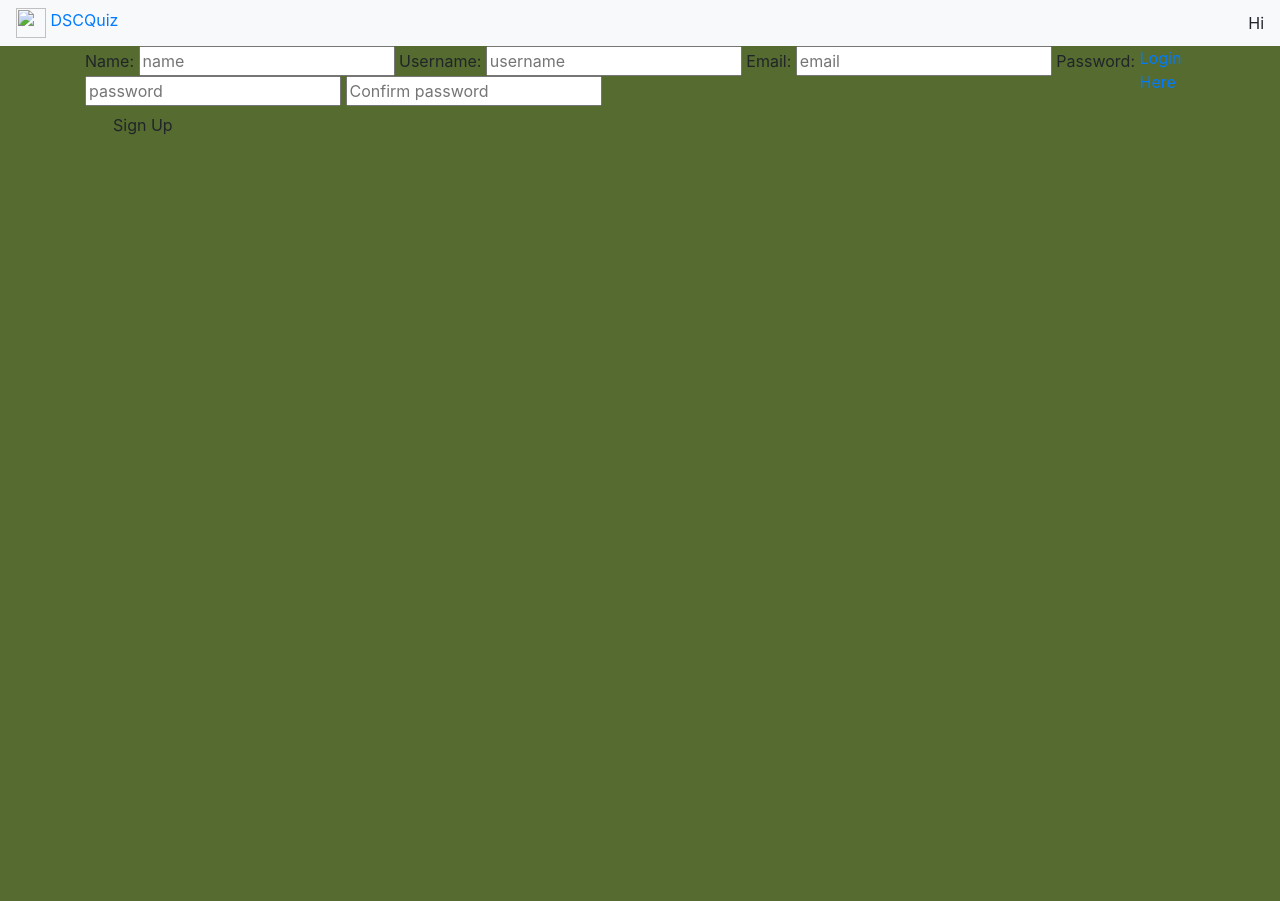
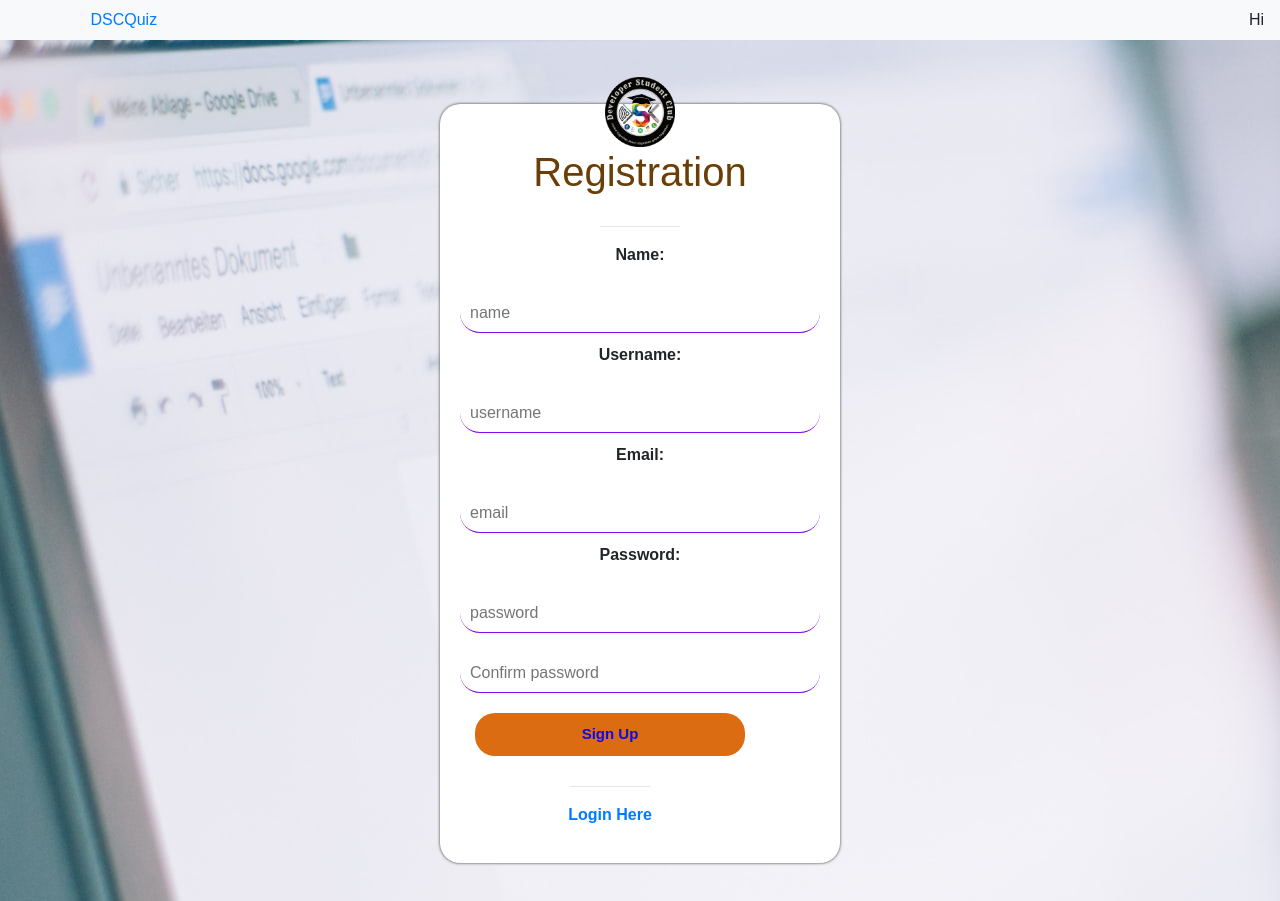
Before and after one commit to Developer-Student-Club-Bijnor/quiz-dsc, a Django app: template templates/register.html in a window 1280 px wide. Before the commit the page ends 135 px from the top, so only its background shows below. Run offline with Django 3.2, Linux system fonts and the light colour scheme; the template is opened without the code that fills it, so the values that code supplies are empty.

Commit message:
styling register and login page.

```diff
--- a/static/css/quiz_style.css
+++ b/static/css/quiz_style.css
@@ -1,4 +1,80 @@
-body
-{
-    background-color: darkolivegreen;
+
+
+body{
+    margin:0;
+    padding:0;
+    font-family:sans-serif;
+
+    background-size: cover;
+    background-position: center;
 }
+
+.container{
+    width:400px;
+    box-shadow:0 0 3px 0 rgba(0,0,0,0.8);
+    background:#fff;
+    padding:20px;
+    margin:5% auto 3%;
+    text-align:center;
+    font-weight: bold;
+    border-radius: 20px;
+
+}
+
+.container h1{
+    color:#693f07;
+    margin-bottom: 30px;
+}
+
+input{
+    border-radius:20px;
+    padding:10px;
+    margin:10px 0;
+    width:100%;
+    border:1px solid #999;
+    outline:none;
+}
+
+.container input[type="text"],input[type="password"],input[type="email"] {
+    border: none;
+    border-bottom: 1px solid rgb(134, 13, 233);
+    background: transparent;
+    outline: none;
+    height:40px;
+    color: rgb(233, 13, 13);
+    font-size: 16px;
+}
+#login{
+    color:rgb(11, 11, 235);
+    width:100%;
+    padding:10px;
+    border-radius:20px;
+    font-size:15px;
+    font-weight: bold;
+    margin:10px 0;
+    border:none;
+    outline:none;
+    cursor:pointer;
+    background-color: #db6c11;
+}
+a{
+    text-decoration: none;
+}
+hr{
+    margin-top:20px;
+    width:80px;
+}
+
+img{
+    width:70px;
+    margin-top:-50px;
+}
+#login:hover{
+    cursor: pointer;
+    background:  rgb(144,238,144);
+    color:#5f1cdb;
+}
+
+.container a:hover{
+    color:#db1c8b;
+}
--- a/templates/main.html
+++ b/templates/main.html
@@ -13,12 +13,12 @@
 
     </head>
 
-    <body>
+    <body style="background: url('{% static "images/pic.jpg" %}');">
 
         <!--Navbar-->
         <nav class="navbar navbar-light bg-light">
             <a href="/" class="nav-brand">
-                <img src="" alt="" class="d-inline-block align-top" width="30" height="30">
+                <img src="{%static 'images/logo.png' %}" alt="" class="d-inline-block align-top" width="30" height="30">
                 DSCQuiz
             </a>
             <ul class="navbar-nav">
--- a/templates/register.html
+++ b/templates/register.html
@@ -1,32 +1,31 @@
 {%extends 'main.html'%}
-
+{% load static %}
 
 {%block content%}
 <div class="container">
-
-    <div class="d-flex justify-content-center mx-auto">
-        <div id="form-wrapper">
-
+    <img src="{%static 'images/logo.png' %}"class="logo">
+     <h1>Registration</h1>
+     <hr>
             <form action="" class="form-group" method="POST">
                 {%csrf_token%}
-                Name:
+                <p>Name:</p>
                 <input type="text" id="name" placeholder="name">
-                Username:
+                <p>Username:</p>
                 <input type="text" id="username" placeholder="username">
-                Email:
+                <p>Email:</p>
                 <input type="email" id="email" placeholder="email" name="email">
-                Password:
+                <p>Password:</p>
                 <input type="password" id="password" placeholder="password">
                 <input type="password" id="password2" placeholder="Confirm password">
-                <div class="col-sm-offset-2 col-sm-10">
+                <div class="col-sm-offset-2 col-sm-10 ">
                     <button id="login" class="btn btn-default" type="submit">Sign Up</button>
+                    <hr>
+                    <a href="{%url 'login'%}">Login Here</a>
                 </div>
             </form>
         </div>
-        <a href="{%url 'login'%}">Login Here</a>
-    </div>
-</div>
-<script>
+
+    <script>
     user_register();
 </script>
 {%endblock%}
```
Also changed, not shown: templates/login.html (+10 -10 lines), static/images/logo.png (added), static/images/pic.jpg (added).
